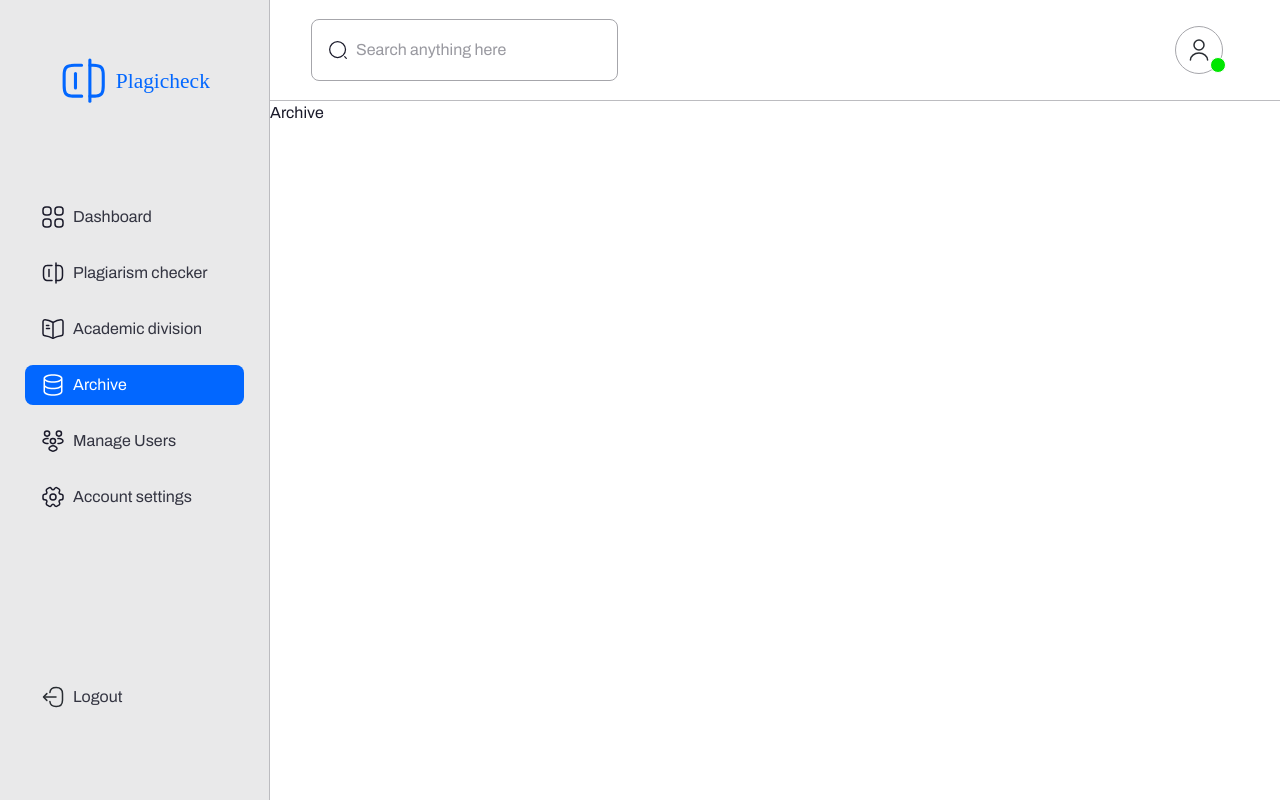
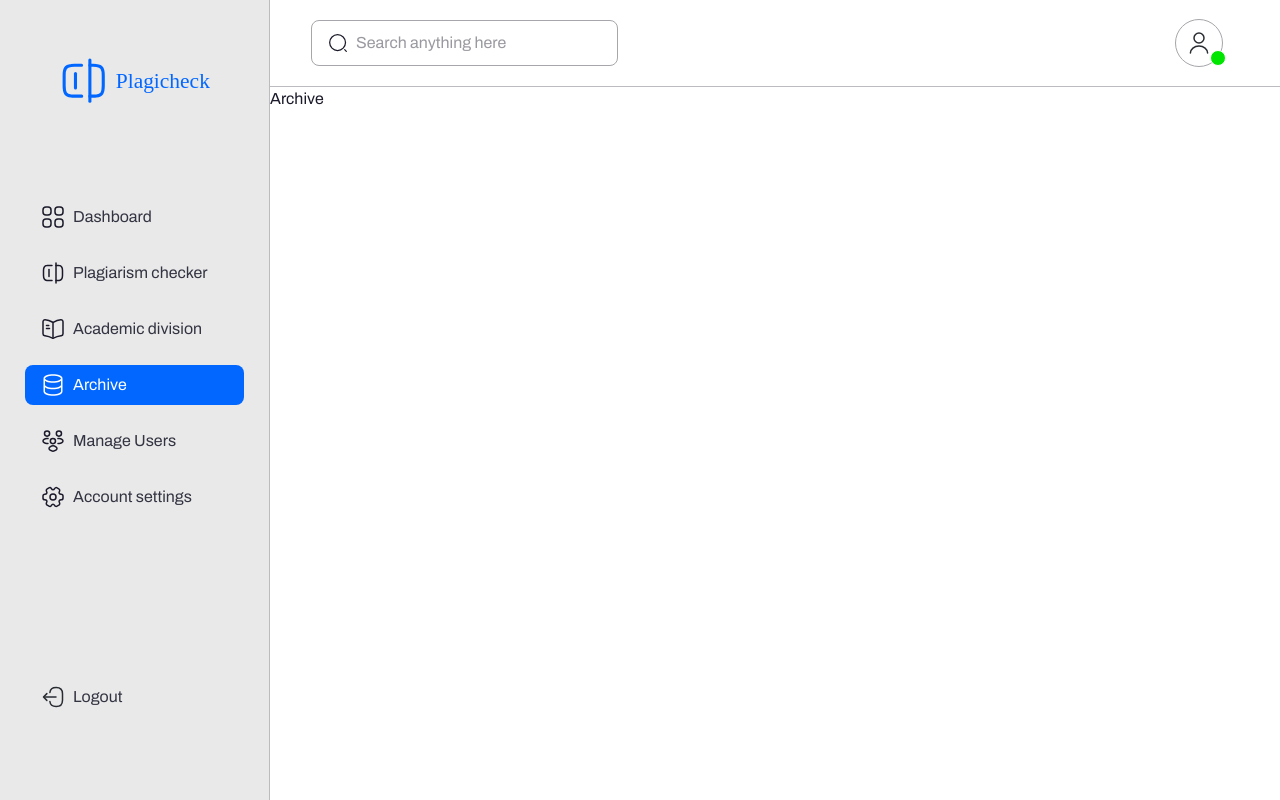
Before and after one commit to Ben7991/plagicheck, a React (Vite) app in the folder apps/client/: page /dashboard/archive in a window 1280 px wide. Built offline with nearby package versions, Linux system fonts and the light colour scheme; a web font is replaced by a local one.

Commit message:
refactor PageHeader component

```diff
--- a/apps/client/src/components/organisms/page-header/PageHeader.tsx
+++ b/apps/client/src/components/organisms/page-header/PageHeader.tsx
@@ -25,7 +25,7 @@ export default function PageHeader() {
       <div className="hidden lg:flex lg:justify-between lg:items-center">
         <FormControl
           placeholder="Search anything here"
-          className="py-[8px!important] basis-[307px]"
+          className="basis-[307px]"
           leftIcon={<SearchIcon width={20} height={20} />}
         />
         <UserProfile />
```
